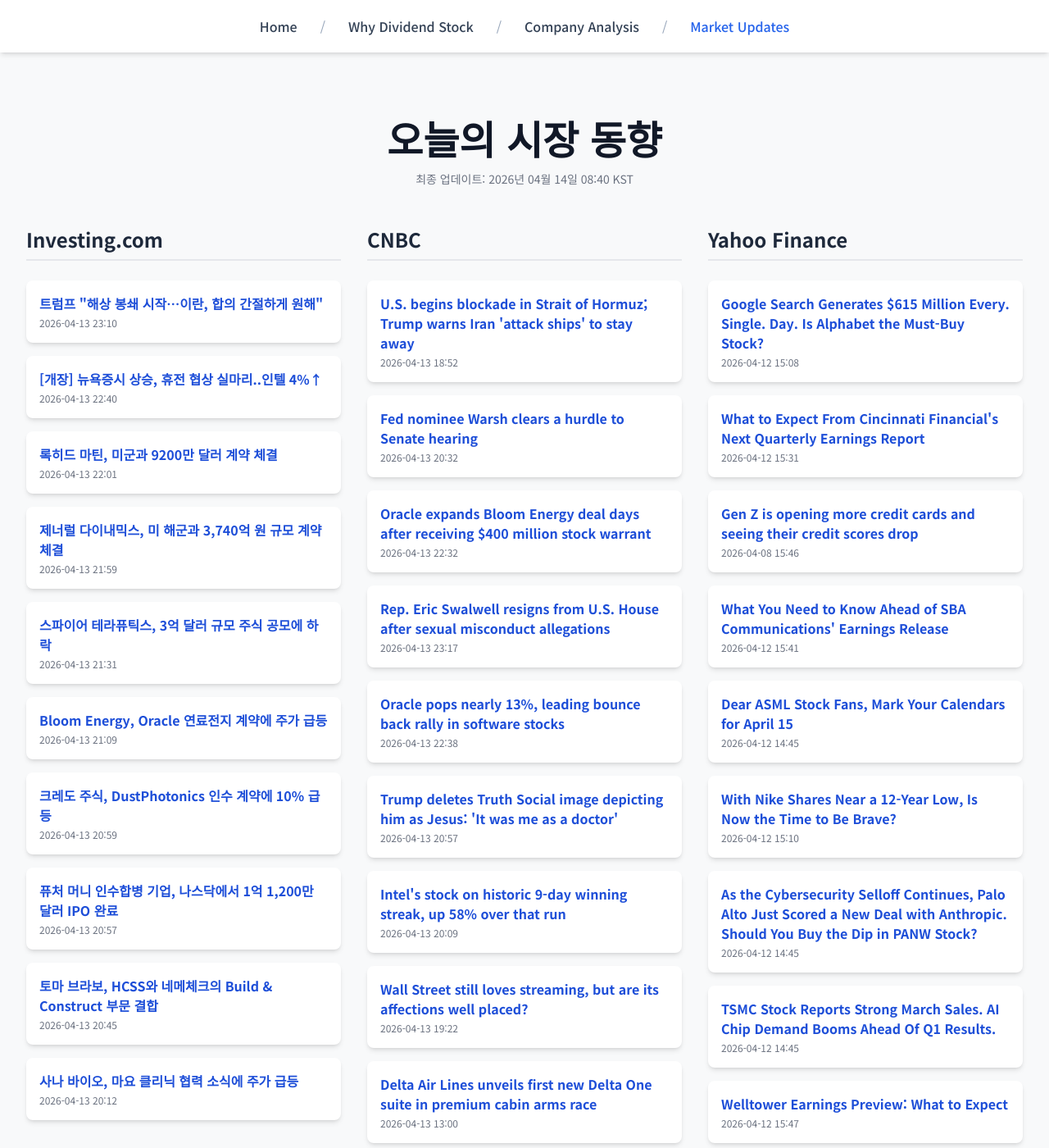
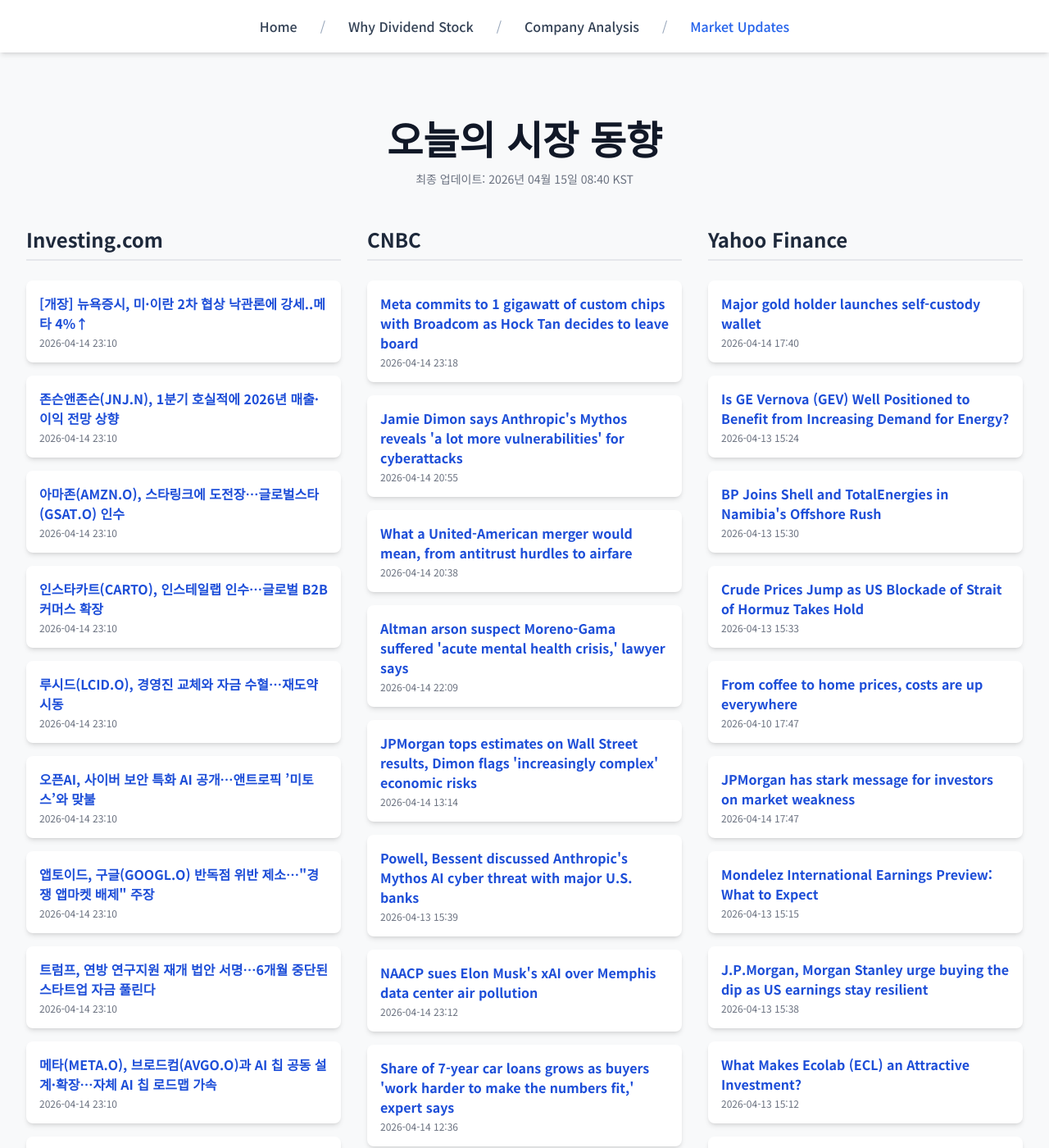
Before and after one commit to Kay-Hwang/my-company-analysis, a Jekyll site: the page built from market-updates.html, in a window 1280 px wide and 1400 px high. Shown: the whole window at 82% size. Built offline with Jekyll 4.4.1, drawn with Linux system fonts in a browser that asks for light colours; nearby versions of some CDN libraries; a script that is not in the unit is left out; some of the changed text lies outside the part shown.

Commit message:
Update daily data

```diff
--- a/_data/latest_data.json
+++ b/_data/latest_data.json
@@ -1,190 +1,190 @@
 {
-  "lastUpdated": "2026년 04월 14일 08:40 KST",
+  "lastUpdated": "2026년 04월 15일 08:40 KST",
   "news": {
     "investing": [
       {
-        "title": "트럼프 \"해상 봉쇄 시작…이란, 합의 간절하게 원해\"",
-        "link": "https://kr.investing.com/news/stock-market-news/article-1897754",
-        "pubDate": "2026-04-13 23:10:26",
-        "summary": "트럼프 \"해상 봉쇄 시작…이란, 합의 간절하게 원해\""
+        "title": "[개장] 뉴욕증시, 미·이란 2차 협상 낙관론에 강세..메타 4%↑",
+        "link": "https://kr.investing.com/news/stock-market-news/article-1899268",
+        "pubDate": "2026-04-14 23:10:28",
+        "summary": "[개장] 뉴욕증시, 미·이란 2차 협상 낙관론에 강세..메타 4%↑"
       },
       {
-        "title": "[개장] 뉴욕증시 상승, 휴전 협상 실마리..인텔 4%↑",
-        "link": "https://kr.investing.com/news/stock-market-news/article-1897731",
-        "pubDate": "2026-04-13 22:40:24",
-        "summary": "[개장] 뉴욕증시 상승, 휴전 협상 실마리..인텔 4%↑"
+        "title": "존슨앤존슨(JNJ.N), 1분기 호실적에 2026년 매출·이익 전망 상향",
+        "link": "https://kr.investing.com/news/stock-market-news/article-1899267",
+        "pubDate": "2026-04-14 23:10:27",
+        "summary": "존슨앤존슨(JNJ.N), 1분기 호실적에 2026년 매출·이익 전망 상향"
       },
       {
-        "title": "록히드 마틴, 미군과 9200만 달러 계약 체결",
-        "link": "https://kr.investing.com/news/stock-market-news/article-93CH-1897709",
-        "pubDate": "2026-04-13 22:01:23",
-        "summary": "록히드 마틴, 미군과 9200만 달러 계약 체결"
+        "title": "아마존(AMZN.O), 스타링크에 도전장…글로벌스타(GSAT.O) 인수",
+        "link": "https://kr.investing.com/news/stock-market-news/article-1899266",
+        "pubDate": "2026-04-14 23:10:27",
+        "summary": "아마존(AMZN.O), 스타링크에 도전장…글로벌스타(GSAT.O) 인수"
       },
       {
-        "title": "제너럴 다이내믹스, 미 해군과 3,740억 원 규모 계약 체결",
-        "link": "https://kr.investing.com/news/stock-market-news/article-93CH-1897707",
-        "pubDate": "2026-04-13 21:59:38",
-        "summary": "제너럴 다이내믹스, 미 해군과 3,740억 원 규모 계약 체결"
+        "title": "인스타카트(CARTO), 인스테일랩 인수…글로벌 B2B 커머스 확장",
+        "link": "https://kr.investing.com/news/stock-market-news/article-1899265",
+        "pubDate": "2026-04-14 23:10:27",
+        "summary": "인스타카트(CARTO), 인스테일랩 인수…글로벌 B2B 커머스 확장"
       },
       {
-        "title": "스파이어 테라퓨틱스, 3억 달러 규모 주식 공모에 하락",
-        "link": "https://kr.investing.com/news/stock-market-news/article-93CH-1897690",
-        "pubDate": "2026-04-13 21:31:46",
-        "summary": "스파이어 테라퓨틱스, 3억 달러 규모 주식 공모에 하락"
+        "title": "루시드(LCID.O), 경영진 교체와 자금 수혈…재도약 시동",
+        "link": "https://kr.investing.com/news/stock-market-news/article-1899264",
+        "pubDate": "2026-04-14 23:10:27",
+        "summary": "루시드(LCID.O), 경영진 교체와 자금 수혈…재도약 시동"
       },
       {
-        "title": "Bloom Energy, Oracle 연료전지 계약에 주가 급등",
-        "link": "https://kr.investing.com/news/stock-market-news/article-93CH-1897650",
-        "pubDate": "2026-04-13 21:09:25",
-        "summary": "Bloom Energy, Oracle 연료전지 계약에 주가 급등"
+        "title": "오픈AI, 사이버 보안 특화 AI 공개…앤트로픽 ’미토스’와 맞불",
+        "link": "https://kr.investing.com/news/stock-market-news/article-1899263",
+        "pubDate": "2026-04-14 23:10:26",
+        "summary": "오픈AI, 사이버 보안 특화 AI 공개…앤트로픽 ’미토스’와 맞불"
       },
       {
-        "title": "크레도 주식, DustPhotonics 인수 계약에 10% 급등",
-        "link": "https://kr.investing.com/news/stock-market-news/article-93CH-1897635",
-        "pubDate": "2026-04-13 20:59:14",
-        "summary": "크레도 주식, DustPhotonics 인수 계약에 10% 급등"
+        "title": "앱토이드, 구글(GOOGL.O) 반독점 위반 제소…\"경쟁 앱마켓 배제\" 주장",
+        "link": "https://kr.investing.com/news/stock-market-news/article-1899262",
+        "pubDate": "2026-04-14 23:10:26",
+        "summary": "앱토이드, 구글(GOOGL.O) 반독점 위반 제소…\"경쟁 앱마켓 배제\" 주장"
       },
       {
-        "title": "퓨처 머니 인수합병 기업, 나스닥에서 1억 1,200만 달러 IPO 완료",
-        "link": "https://kr.investing.com/news/stock-market-news/article-432SI-1897634",
-        "pubDate": "2026-04-13 20:57:08",
-        "summary": "퓨처 머니 인수합병 기업, 나스닥에서 1억 1,200만 달러 IPO 완료"
+        "title": "트럼프, 연방 연구지원 재개 법안 서명…6개월 중단된 스타트업 자금 풀린다",
+        "link": "https://kr.investing.com/news/stock-market-news/article-1899261",
+        "pubDate": "2026-04-14 23:10:26",
+        "summary": "트럼프, 연방 연구지원 재개 법안 서명…6개월 중단된 스타트업 자금 풀린다"
       },
       {
-        "title": "토마 브라보, HCSS와 네메체크의 Build & Construct 부문 결합",
-        "link": "https://kr.investing.com/news/stock-market-news/article-93CH-1897616",
-        "pubDate": "2026-04-13 20:45:56",
-        "summary": "토마 브라보, HCSS와 네메체크의 Build & Construct 부문 결합"
+        "title": "메타(META.O), 브로드컴(AVGO.O)과 AI 칩 공동 설계·확장…자체 AI 칩 로드맵 가속",
+        "link": "https://kr.investing.com/news/stock-market-news/article-1899260",
+        "pubDate": "2026-04-14 23:10:25",
+        "summary": "메타(META.O), 브로드컴(AVGO.O)과 AI 칩 공동 설계·확장…자체 AI 칩 로드맵 가속"
       },
       {
-        "title": "사나 바이오, 마요 클리닉 협력 소식에 주가 급등",
-        "link": "https://kr.investing.com/news/stock-market-news/article-93CH-1897543",
-        "pubDate": "2026-04-13 20:12:49",
-        "summary": "사나 바이오, 마요 클리닉 협력 소식에 주가 급등"
+        "title": "박현주 미래에셋, 창업자 경영권 방어 위한 ‘황금주 도입’ 필요성 촉구",
+        "link": "https://kr.investing.com/news/stock-market-news/article-1899259",
+        "pubDate": "2026-04-14 23:10:25",
+        "summary": "박현주 미래에셋, 창업자 경영권 방어 위한 ‘황금주 도입’ 필요성 촉구"
       }
     ],
     "cnbc": [
       {
-        "title": "U.S. begins blockade in Strait of Hormuz; Trump warns Iran 'attack ships' to stay away",
-        "link": "https://www.cnbc.com/2026/04/13/trump-iran-war-strait-of-hormuz-blockade.html",
-        "pubDate": "Mon, 13 Apr 2026 18:52:28 GMT",
-        "summary": "The U.S. blockade would apply to \"any and all Ships trying to enter, or leave, the Strait of Hormuz,\" President Donald Trump said."
+        "title": "Meta commits to 1 gigawatt of custom chips with Broadcom as Hock Tan decides to leave board",
+        "link": "https://www.cnbc.com/2026/04/14/meta-commits-to-one-gigawatt-of-custom-chips-with-broadcom-as-hock-tan-agrees-to-leave-board.html",
+        "pubDate": "Tue, 14 Apr 2026 23:18:17 GMT",
+        "summary": "Meta commits to deploying 1 GW of custom in-house MTIA chips codesigned with Broadcom in sweeping new multiyear deal announced Tuesday"
       },
       {
-        "title": "Fed nominee Warsh clears a hurdle to Senate hearing",
-        "link": "https://www.cnbc.com/2026/04/13/fed-chair-nominee-kevin-warsh-senate-confirmation-hearing.html",
-        "pubDate": "Mon, 13 Apr 2026 20:32:31 GMT",
-        "summary": "Kevin Warsh submitted required ethics paperwork to the Senate Monday."
+        "title": "Jamie Dimon says Anthropic's Mythos reveals 'a lot more vulnerabilities' for cyberattacks",
+        "link": "https://www.cnbc.com/2026/04/14/jamie-dimon-anthropic-mythos-vulnerabilities-cyber-attacks.html",
+        "pubDate": "Tue, 14 Apr 2026 20:55:03 GMT",
+        "summary": "The remarks show how a technology welcomed by corporations as a productivity boon can also pose serious threats, like uncovering new ways to hack into systems."
       },
       {
-        "title": "Oracle expands Bloom Energy deal days after receiving $400 million stock warrant",
-        "link": "https://www.cnbc.com/2026/04/13/oracle-expands-bloom-energy-deal-days-after-400-million-stock-warrant.html",
-        "pubDate": "Mon, 13 Apr 2026 22:32:50 GMT",
-        "summary": "Last week Oracle received a warrant to buy nearly $400 million in Bloom Energy's stock, which jumped on Monday after the companies announced an expanded deal."
+        "title": "What a United-American merger would mean, from antitrust hurdles to airfare",
+        "link": "https://www.cnbc.com/2026/04/14/united-airlines-american-airlines-merger-report.html",
+        "pubDate": "Tue, 14 Apr 2026 20:38:20 GMT",
+        "summary": "United Airlines CEO Scott Kirby reportedly floated a potential merger with Trump administration officials earlier this year."
       },
       {
-        "title": "Rep. Eric Swalwell resigns from U.S. House after sexual misconduct allegations",
-        "link": "https://www.cnbc.com/2026/04/13/eric-swalwell-resigns-congress.html",
-        "pubDate": "Mon, 13 Apr 2026 23:17:57 GMT",
-        "summary": "Rep. Eric Swalwell was a leading candidate for California governor but faced growing calls to resign after allegations of sexual misconduct were published last week."
+        "title": "Altman arson suspect Moreno-Gama suffered 'acute mental health crisis,' lawyer says",
+        "link": "https://www.cnbc.com/2026/04/14/sam-altman-openai-molotov-attack-arraignment.html",
+        "pubDate": "Tue, 14 Apr 2026 22:09:03 GMT",
+        "summary": "Daniel Moreno-Gama allegedly threw a lit Molotov cocktail at the driveway gate of OpenAI CEO Sam Altman's home."
       },
       {
-        "title": "Oracle pops nearly 13%, leading bounce back rally in software stocks",
-        "link": "https://www.cnbc.com/2026/04/13/oracle-orcl-stock-rally-software-ai-risk.html",
-        "pubDate": "Mon, 13 Apr 2026 22:38:17 GMT",
-        "summary": "Oracle has lost more than a fifth of its value this year on AI disruption concerns."
+        "title": "JPMorgan tops estimates on Wall Street results, Dimon flags 'increasingly complex' economic risks",
+        "link": "https://www.cnbc.com/2026/04/14/jpmorgan-chase-jpm-earnings-1q-2026.html",
+        "pubDate": "Tue, 14 Apr 2026 13:14:08 GMT",
+        "summary": "JPMorgan CEO Jamie Dimon called the economy resilient, but pointed to an \"increasingly complex set of risks\" across global markets."
       },
       {
-        "title": "Trump deletes Truth Social image depicting him as Jesus: 'It was me as a doctor'",
-        "link": "https://www.cnbc.com/2026/04/13/trump-jesus-truth-social-pope-leo.html",
-        "pubDate": "Mon, 13 Apr 2026 20:57:58 GMT",
-        "summary": "President Donald Trump in May 2025 posted an apparent AI image depicting himself as a Catholic pope after the death of Pope Francis."
+        "title": "Powell, Bessent discussed Anthropic's Mythos AI cyber threat with major U.S. banks",
+        "link": "https://www.cnbc.com/2026/04/10/powell-bessent-us-bank-ceos-anthropic-mythos-ai-cyber.html",
+        "pubDate": "Mon, 13 Apr 2026 15:39:42 GMT",
+        "summary": "Anthropic rolled out the new Mythos AI model to a select group of companies over concerns that hackers could exploit its capabilities."
       },
       {
-        "title": "Intel's stock on historic 9-day winning streak, up 58% over that run",
-        "link": "https://www.cnbc.com/2026/04/13/intel-stock-historic-winning-streak.html",
-        "pubDate": "Mon, 13 Apr 2026 20:09:04 GMT",
-        "summary": "The U.S. chipmaker has announced recent deals with Google and Elon Musk as it continues to gain investments."
+        "title": "NAACP sues Elon Musk's xAI over Memphis data center air pollution",
+        "link": "https://www.cnbc.com/2026/04/14/elon-musk-xai-memphis-data-centers.html",
+        "pubDate": "Tue, 14 Apr 2026 23:12:08 GMT",
+        "summary": "Elon Musk, who is the world's richest person, has been counting on the greater Memphis area to serve as the backbone for xAI's buildout."
       },
       {
-        "title": "Wall Street still loves streaming, but are its affections well placed?",
-        "link": "https://www.cnbc.com/2026/04/13/wall-street-streaming-focus-future.html",
-        "pubDate": "Mon, 13 Apr 2026 19:22:43 GMT",
-        "summary": "While streaming continues to drive media stocks, especially around quarterly earnings, it's not clear when it will start driving profits for smaller players."
+        "title": "Share of 7-year car loans grows as buyers 'work harder to make the numbers fit,' expert says",
+        "link": "https://www.cnbc.com/2026/04/14/car-loan-terms.html",
+        "pubDate": "Tue, 14 Apr 2026 12:36:00 GMT",
+        "summary": "With the amount financed reaching an all-time high, more car buyers are stretching out their loans to at least seven years to afford the monthly payments."
       },
       {
-        "title": "Delta Air Lines unveils first new Delta One suite in premium cabin arms race",
-        "link": "https://www.cnbc.com/2026/04/13/delta-one-suite.html",
-        "pubDate": "Mon, 13 Apr 2026 13:00:01 GMT",
-        "summary": "Delta and other carriers are ramping up premium seats on board."
+        "title": "Market volatility may 'weigh heavily' on Gen Z, advisor says: How young investors can adapt",
+        "link": "https://www.cnbc.com/2026/04/14/gen-z-investors-stock-market-volatility.html",
+        "pubDate": "Tue, 14 Apr 2026 18:52:06 GMT",
+        "summary": "For young investors, the recent market volatility can be especially unsettling. Financial advisors have tips to help you through it."
       },
       {
-        "title": "The Iran war is compounding California's energy crunch",
-        "link": "https://www.cnbc.com/2026/04/13/the-iran-war-is-compounding-californias-energy-crunch.html",
-        "pubDate": "Mon, 13 Apr 2026 19:51:45 GMT",
-        "summary": "While the United States leans into its domestic crude oil production, one state is being left out to dry, California."
+        "title": "Cramer: The market's biggest fears 'just didn't happen' – and that's why you can't leave the game",
+        "link": "https://www.cnbc.com/2026/04/14/jim-cramer-says-the-market-rally-shows-why-you-cant-bail-on-stocks.html",
+        "pubDate": "Tue, 14 Apr 2026 22:50:38 GMT",
+        "summary": "CNBC's Jim Cramer explained why bailing on stocks when things look bleak ends up hurting you in the long run."
       }
     ],
     "yahoo": [
       {
-        "title": "Google Search Generates $615 Million Every. Single. Day. Is Alphabet the Must-Buy Stock?",
-        "link": "https://finance.yahoo.com/markets/stocks/articles/google-search-generates-615-million-150854702.html",
-        "pubDate": "2026-04-12T15:08:54Z",
-        "summary": "Google Search Generates $615 Million Every. Single. Day. Is Alphabet the Must-Buy Stock?"
+        "title": "Major gold holder launches self-custody wallet",
+        "link": "https://finance.yahoo.com/markets/crypto/articles/major-gold-holder-launches-self-174018917.html",
+        "pubDate": "2026-04-14T17:40:18Z",
+        "summary": "Major gold holder launches self-custody wallet"
       },
       {
-        "title": "What to Expect From Cincinnati Financial's Next Quarterly Earnings Report",
-        "link": "https://finance.yahoo.com/markets/stocks/articles/expect-cincinnati-financials-next-quarterly-153137919.html",
-        "pubDate": "2026-04-12T15:31:37Z",
-        "summary": "What to Expect From Cincinnati Financial's Next Quarterly Earnings Report"
+        "title": "Is GE Vernova (GEV) Well Positioned to Benefit from Increasing Demand for Energy?",
+        "link": "https://finance.yahoo.com/sectors/energy/articles/ge-vernova-gev-well-positioned-152414857.html",
+        "pubDate": "2026-04-13T15:24:14Z",
+        "summary": "Is GE Vernova (GEV) Well Positioned to Benefit from Increasing Demand for Energy?"
       },
       {
-        "title": "Gen Z is opening more credit cards and seeing their credit scores drop",
-        "link": "https://finance.yahoo.com/economy/article/gen-z-is-opening-more-credit-cards-and-seeing-their-credit-scores-drop-154613305.html",
-        "pubDate": "2026-04-08T15:46:13Z",
-        "summary": "Gen Z is opening more credit cards and seeing their credit scores drop"
+        "title": "BP Joins Shell and TotalEnergies in Namibia's Offshore Rush",
+        "link": "https://finance.yahoo.com/sectors/energy/articles/bp-joins-shell-totalenergies-namibias-153000397.html",
+        "pubDate": "2026-04-13T15:30:00Z",
+        "summary": "BP Joins Shell and TotalEnergies in Namibia's Offshore Rush"
       },
       {
-        "title": "What You Need to Know Ahead of SBA Communications' Earnings Release",
-        "link": "https://finance.yahoo.com/markets/stocks/articles/know-ahead-sba-communications-earnings-154122762.html",
-        "pubDate": "2026-04-12T15:41:22Z",
-        "summary": "What You Need to Know Ahead of SBA Communications' Earnings Release"
+        "title": "Crude Prices Jump as US Blockade of Strait of Hormuz Takes Hold",
+        "link": "https://finance.yahoo.com/sectors/energy/articles/crude-prices-jump-us-blockade-153325558.html",
+        "pubDate": "2026-04-13T15:33:25Z",
+        "summary": "Crude Prices Jump as US Blockade of Strait of Hormuz Takes Hold"
       },
       {
-        "title": "Dear ASML Stock Fans, Mark Your Calendars for April 15",
-        "link": "https://finance.yahoo.com/markets/stocks/articles/dear-asml-stock-fans-mark-144502515.html",
-        "pubDate": "2026-04-12T14:45:02Z",
-        "summary": "Dear ASML Stock Fans, Mark Your Calendars for April 15"
+        "title": "From coffee to home prices, costs are up everywhere",
+        "link": "https://finance.yahoo.com/economy/article/from-coffee-to-home-prices-costs-are-up-everywhere-174715881.html",
+        "pubDate": "2026-04-10T17:47:15Z",
+        "summary": "From coffee to home prices, costs are up everywhere"
       },
       {
-        "title": "With Nike Shares Near a 12-Year Low, Is Now the Time to Be Brave?",
-        "link": "https://finance.yahoo.com/markets/stocks/articles/nike-shares-near-12-low-151000713.html",
-        "pubDate": "2026-04-12T15:10:00Z",
-        "summary": "With Nike Shares Near a 12-Year Low, Is Now the Time to Be Brave?"
+        "title": "JPMorgan has stark message for investors on market weakness",
+        "link": "https://finance.yahoo.com/markets/stocks/articles/jpmorgan-stark-message-investors-market-174700070.html",
+        "pubDate": "2026-04-14T17:47:00Z",
+        "summary": "JPMorgan has stark message for investors on market weakness"
       },
       {
-        "title": "As the Cybersecurity Selloff Continues, Palo Alto Just Scored a New Deal with Anthropic. Should You Buy the Dip in PANW Stock?",
-        "link": "https://finance.yahoo.com/markets/stocks/articles/cybersecurity-selloff-continues-palo-alto-144502521.html",
-        "pubDate": "2026-04-12T14:45:02Z",
-        "summary": "As the Cybersecurity Selloff Continues, Palo Alto Just Scored a New Deal with Anthropic. Should You Buy the Dip in PANW Stock?"
+        "title": "Mondelez International Earnings Preview: What to Expect",
+        "link": "https://finance.yahoo.com/markets/stocks/articles/mondelez-international-earnings-preview-expect-151556823.html",
+        "pubDate": "2026-04-13T15:15:56Z",
+        "summary": "Mondelez International Earnings Preview: What to Expect"
       },
       {
-        "title": "TSMC Stock Reports Strong March Sales. AI Chip Demand Booms Ahead Of Q1 Results.",
-        "link": "https://www.investors.com/research/earnings-preview/tsmc-stock-taiwan-semiconductor-ai-chip-sales/?src=A00220&yptr=yahoo",
-        "pubDate": "2026-04-12T14:45:13Z",
-        "summary": "TSMC Stock Reports Strong March Sales. AI Chip Demand Booms Ahead Of Q1 Results."
+        "title": "J.P.Morgan, Morgan Stanley urge buying the dip as US earnings stay resilient",
+        "link": "https://finance.yahoo.com/markets/stocks/articles/j-p-morgan-morgan-stanley-153806163.html",
+        "pubDate": "2026-04-13T15:38:06Z",
+        "summary": "J.P.Morgan, Morgan Stanley urge buying the dip as US earnings stay resilient"
       },
       {
-        "title": "Welltower Earnings Preview: What to Expect",
-        "link": "https://finance.yahoo.com/markets/stocks/articles/welltower-earnings-preview-expect-154719048.html",
-        "pubDate": "2026-04-12T15:47:19Z",
-        "summary": "Welltower Earnings Preview: What to Expect"
+        "title": "What Makes Ecolab (ECL) an Attractive Investment?",
+        "link": "https://finance.yahoo.com/markets/stocks/articles/makes-ecolab-ecl-attractive-investment-151222792.html",
+        "pubDate": "2026-04-13T15:12:22Z",
+        "summary": "What Makes Ecolab (ECL) an Attractive Investment?"
       },
       {
-        "title": "What to Expect From Revvity's Next Quarterly Earnings Report",
-        "link": "https://finance.yahoo.com/markets/stocks/articles/expect-revvitys-next-quarterly-earnings-154934132.html",
-        "pubDate": "2026-04-12T15:49:34Z",
-        "summary": "What to Expect From Revvity's Next Quarterly Earnings Report"
+        "title": "Amazon stock is leading the 'Magnificent 7' rebound — but the rally is hitting a ceiling: Chart of the Day",
+        "link": "https://finance.yahoo.com/news/amazon-stock-is-leading-the-magnificent-7-rebound--but-the-rally-is-hitting-a-ceiling-chart-of-the-day-154222201.html",
+        "pubDate": "2026-04-13T15:42:22Z",
+        "summary": "Amazon stock is leading the 'Magnificent 7' rebound — but the rally is hitting a ceiling: Chart of the Day"
       }
     ]
   }
```
